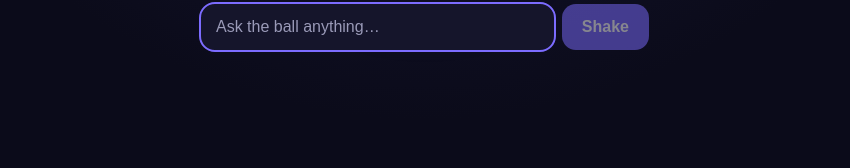
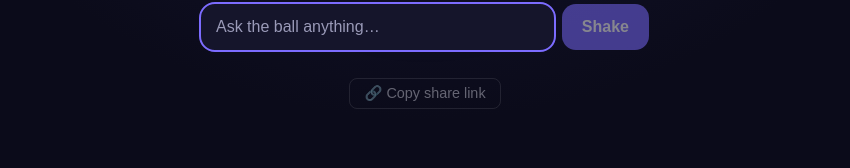
Before and after one commit to Grant-Visser/magic-8-ball-v2, a React (Vite) app in the folder client/: page / in a window 1280 px wide. Shown: the part 399-567 px from the top of the page, without its empty margins (215-1065 px from the left). Built offline with nearby package versions, Linux system fonts and the light colour scheme.

Commit message:
Client: share-link button always visible above the fold
Moves it out of the result view to sit under the ask form; disabled
(dimmed) until a question is typed.

```diff
--- a/client/src/App.jsx
+++ b/client/src/App.jsx
@@ -120,6 +120,27 @@ export default function App() {
         </button>
       </form>
 
+      <button
+        type="button"
+        className="share-btn"
+        onClick={copyLink}
+        disabled={!question.trim()}
+        style={{
+          margin: '10px auto 0',
+          display: 'block',
+          cursor: question.trim() ? 'pointer' : 'not-allowed',
+          background: 'none',
+          border: '1px solid rgba(255,255,255,.25)',
+          color: 'inherit',
+          opacity: question.trim() ? 1 : 0.4,
+          borderRadius: 8,
+          padding: '6px 14px',
+          fontSize: '0.9rem',
+        }}
+      >
+        {copied ? '✅ Link copied' : '🔗 Copy share link'}
+      </button>
+
       {error && <p className="error">⚠️ {error}</p>}
 
       {phase === 'answered' && result && (
@@ -143,23 +164,6 @@ export default function App() {
               </li>
             ))}
           </ul>
-          <button
-            type="button"
-            className="share-btn"
-            onClick={copyLink}
-            style={{
-              marginTop: 12,
-              cursor: 'pointer',
-              background: 'none',
-              border: '1px solid rgba(255,255,255,.25)',
-              color: 'inherit',
-              borderRadius: 8,
-              padding: '6px 14px',
-              fontSize: '0.9rem',
-            }}
-          >
-            {copied ? '✅ Link copied' : '🔗 Copy share link'}
-          </button>
           <p className="powered">ranked &amp; judged by <strong>JEV LATEST</strong> (1.13) · context by DeepSeek Flash · via OpenRouter</p>
         </div>
       )}
```
